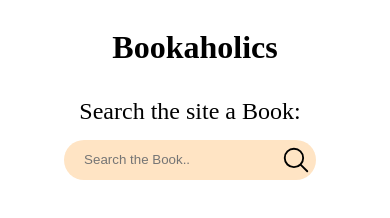
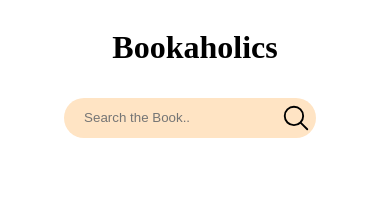
Before and after one commit to In-tech-gration-Cohort-0x02/Bookaholics, a plain HTML site: page index.html in a window 390 px wide. Drawn offline with nearby package versions, Linux system fonts and the light colour scheme.

Commit message:
label removed

```diff
--- a/css/styles/style.css
+++ b/css/styles/style.css
@@ -21,10 +21,6 @@ body {
   width: 30%;
 }
 
-form label {
-  font-size: 24px;
-  margin-right: 10px;
-}
 
 #search {
     width: 100%;
@@ -37,7 +33,7 @@ form label {
     position: relative;
 }
 
-#query:focus {
+#search:focus {
   border: none;
 }
 
@@ -109,11 +105,6 @@ form label {
       width: 70%;
     }
 
-    #form label {
-      width: 80%;
-    }
-
-
     .search-icon {
       right: 15px;
     }
--- a/index.html
+++ b/index.html
@@ -10,7 +10,6 @@
 <body>
   <h1 class="title">Bookaholics</h1>
   <form id="form">
-          <label for="search">Search the site a Book:</label>
           <div class="form-input">
             <input type="search" id="search" name="query" placeholder="Search the Book.." />
             <ion-icon class="search-icon" name="search-outline"></ion-icon>
```
